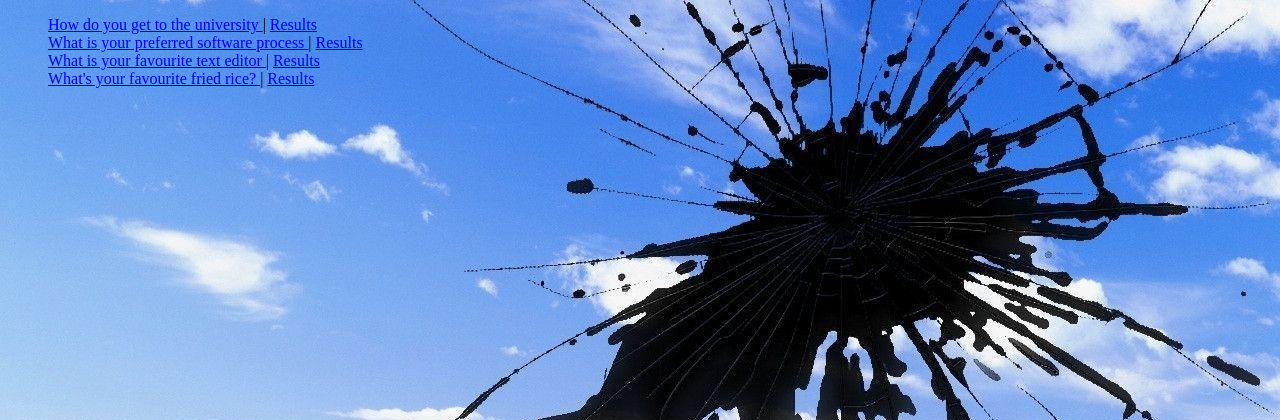
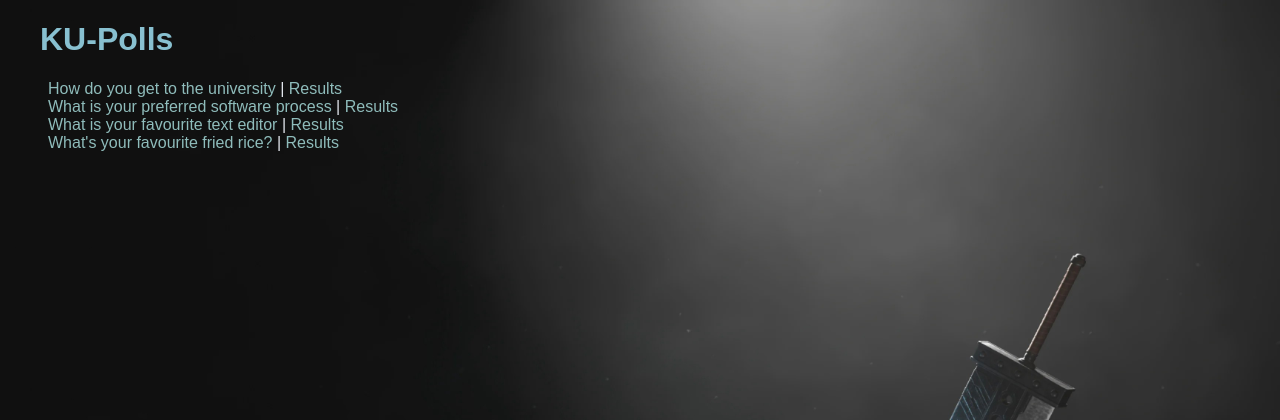
Before and after one commit to Jangsoodlor/ku-polls, a Django app: page /polls/ in a window 1280 px wide. Shown: the top 420 px of the page. Run offline with Django 5.2, Linux system fonts and the light colour scheme; data comes from the database, SQL or seed files in the repository.

Commit message:
add consistent color scheme

```diff
--- a/polls/static/polls/style.css
+++ b/polls/static/polls/style.css
@@ -1,15 +1,38 @@
-
+:root{
+  --text-color: #e5e9f0;
+  --text-highlight: #eceff4;
+  --nord-7: #8fbcbb;
+  --nord-8: #88c0d0;
+  --nord-9: #81a1c1;
+  --nord-10: #5e81ac;
+  --error: #bf616a;
+}
 body {
   background-color: white;
+  color: var(--text-color);
   background: url("images/background.jpg") left fixed;
   background-repeat: no-repeat;
   background-size : cover;
   background-blend-mode: overlay;
+  font-family: sans-serif;
 }
 
+a{
+  text-decoration: none;
+  color: var(--nord-7)
+}
+
+a:hover{
+  color:var(--text-highlight);
+}
 
 ul {
   list-style-type: none;
+}
+
+.header{
+  color: var(--nord-8);
+  padding: 0 1em;
 }
 
 .success {
@@ -17,7 +40,9 @@ ul {
 }
 
 .error {
-  color:red;
+  color:var(--error);
+  font-size: 1.5em;
+  font-weight: bold;
 }
 
 .column {
--- a/polls/templates/polls/index.html
+++ b/polls/templates/polls/index.html
@@ -9,6 +9,9 @@
 </head>
 
 <body>
+  <h1 class="header">
+    KU-Polls
+  </h1>
   {% if messages %}
     <ul class="messages">
     {% for msg in messages %}
--- a/polls/views.py
+++ b/polls/views.py
@@ -28,7 +28,7 @@ class DetailView(generic.DetailView):
     def dispatch(self, request, *args, **kwargs):
         question = self.get_object()
         if not question.can_vote():
-            messages.error(request, "You don't have access")
+            messages.error(request, "ERROR: You don't have access to that poll")
             return HttpResponseRedirect(reverse("polls:index"))
         return super().dispatch(request, *args, **kwargs)
 
@@ -57,5 +57,5 @@ def vote(request, question_id):
     # Always return an HttpResponseRedirect after successfully dealing
     # with POST data. This prevents data from being posted twice if a
     # user hits the Back button.
-    messages.success(request, "Your choice successfully recorded. Thank you.")
+    messages.success(request, "Your choice has been successfully recorded. Thank you.")
     return HttpResponseRedirect(reverse("polls:results", args=(question.id,)))
```
Also changed, not shown: polls/static/polls/images/background.jpg.
